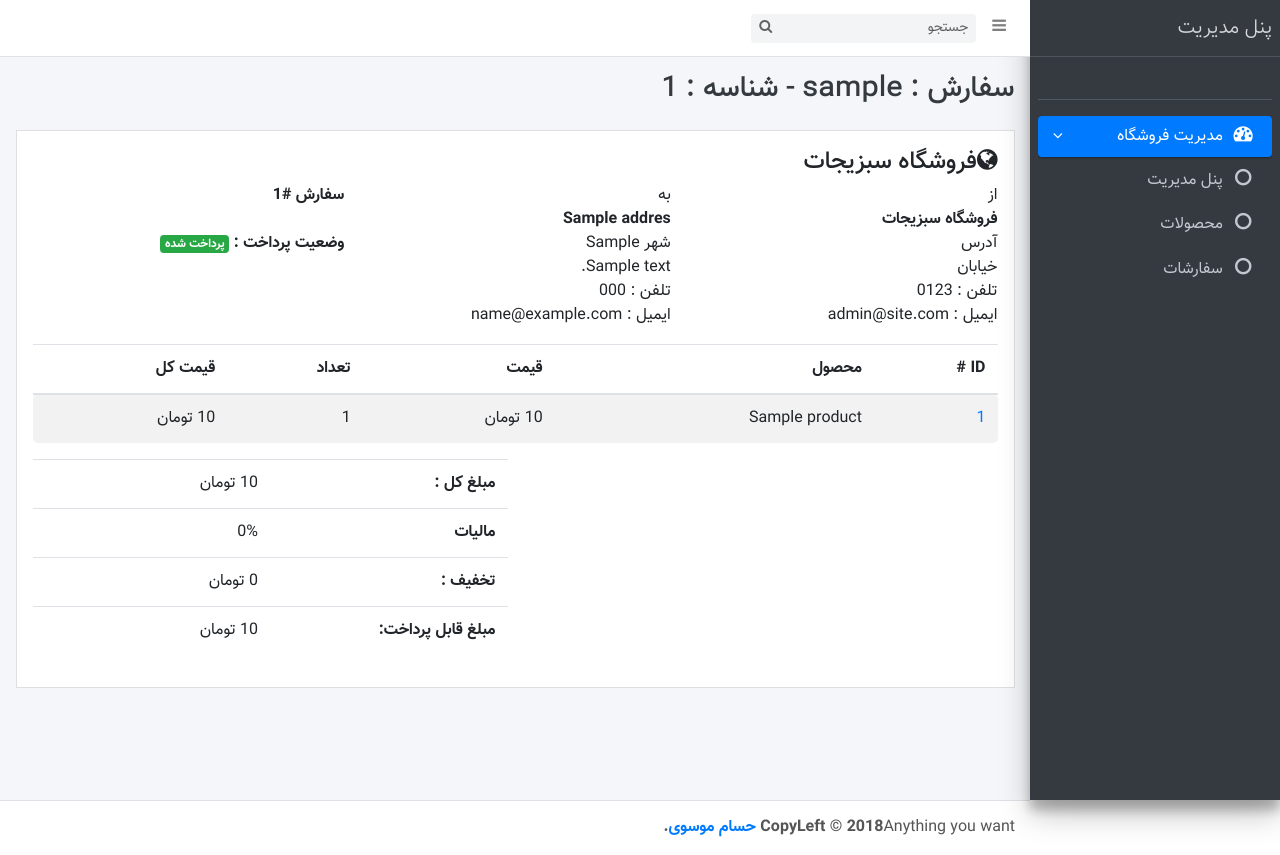
After one commit to AbolfazlAbdi48/entekhab-challenge, a Django app: page /panel/orders/1 in a window 1280 px wide. The commit adds this page. Run offline with Django 4.2, Linux system fonts and the light colour scheme; tables that the repository leaves empty hold one stand-in row (values such as "Sample post"); some libraries are stand-ins or nearby versions.

Commit message:
Add: OrderDetail View & Template

```diff
--- /dev/null
+++ b/product/templates/product/admin/order_detail.html
@@ -0,0 +1,130 @@
+{% extends 'product/admin/base.html' %}
+{% load humanize %}
+
+{% block title %}
+    پنل مدیریت | جزئیات سفارش
+{% endblock %}
+
+{% block body_title %}
+ {{ object }}
+{% endblock %}
+
+{% block content %}
+    <div class="col-12">
+        <div class="invoice p-3 mb-3">
+            <!-- title row -->
+            <div class="row">
+                <div class="col-12">
+                    <h4>
+                        <i class="fa fa-globe"></i>فروشگاه سبزیجات
+                    </h4>
+                </div>
+                <!-- /.col -->
+            </div>
+            <!-- info row -->
+            <div class="row invoice-info">
+                <div class="col-sm-4 invoice-col">
+                    از
+                    <address>
+                        <strong>فروشگاه سبزیجات</strong><br>
+                        آدرس<br>
+                        خیابان<br>
+                        تلفن : 0123<br>
+                        ایمیل : admin@site.com
+                    </address>
+                </div>
+                <!-- /.col -->
+                <div class="col-sm-4 invoice-col">
+                    به
+                    <address>
+                        <strong>{{ object.address.name }}</strong><br>
+                        شهر {{ object.address.city }}<br>
+                        {{ object.address.full_address }}<br>
+                        تلفن : {{ object.address.phone_number }}<br>
+                        ایمیل : {{ object.user.email }}
+                    </address>
+                </div>
+                <!-- /.col -->
+                <div class="col-sm-4 invoice-col">
+                    <b>سفارش #{{ object.id }}</b><br>
+                    <br>
+                    <b>وضعیت پرداخت :</b>
+                    {% if order.is_paid %}
+                        <span class="badge badge-success">پرداخت شده</span>
+                    {% else %}
+                        <span class="badge badge-warning">پرداخت نشده</span>
+                    {% endif %}
+                    <br>
+                </div>
+                <!-- /.col -->
+            </div>
+            <!-- /.row -->
+
+            <!-- Table row -->
+            <div class="row">
+                <div class="col-12 table-responsive">
+                    <table class="table table-striped">
+                        <thead>
+                        <tr>
+                            <th>ID #</th>
+                            <th>محصول</th>
+                            <th>قیمت</th>
+                            <th>تعداد</th>
+                            <th>قیمت کل</th>
+                        </tr>
+                        </thead>
+                        <tbody>
+                        {% for detail in order.order_details.all %}
+                            <tr>
+                                <td>
+                                    <a href="{% url 'core:product-detail' detail.product.id %}">{{ detail.product.id }}</a>
+                                </td>
+                                <td>{{ detail.product.title }}</td>
+                                <td>{{ detail.price|intcomma:False }} تومان</td>
+                                <td>{{ detail.count }}</td>
+                                <td>{{ detail.total_price|intcomma:False }} تومان</td>
+                            </tr>
+                        {% endfor %}
+
+                        </tbody>
+                    </table>
+                </div>
+                <!-- /.col -->
+            </div>
+            <!-- /.row -->
+
+            <div class="row">
+                <!-- accepted payments column -->
+                <div class="col-6">
+                </div>
+                <!-- /.col -->
+                <div class="col-6">
+                    <div class="table-responsive">
+                        <table class="table">
+                            <tbody>
+                            <tr>
+                                <th style="width:50%">مبلغ کل :</th>
+                                <td>{{ object.total_order_detail_price|intcomma:False }} تومان</td>
+                            </tr>
+                            <tr>
+                                <th>مالیات</th>
+                                <td>0%</td>
+                            </tr>
+                            <tr>
+                                <th>تخفیف :</th>
+                                <td>0 تومان</td>
+                            </tr>
+                            <tr>
+                                <th>مبلغ قابل پرداخت:</th>
+                                <td>{{ object.total_order_detail_price|intcomma:False }} تومان</td>
+                            </tr>
+                            </tbody>
+                        </table>
+                    </div>
+                </div>
+                <!-- /.col -->
+            </div>
+            <!-- /.row -->
+        </div>
+    </div>
+{% endblock %}
--- a/product/templates/product/admin/orders_list.html
+++ b/product/templates/product/admin/orders_list.html
@@ -30,7 +30,7 @@
                     {% for order in page_obj %}
                         <tr>
                             <td>
-                                <a href="#">{{ order.id }}</a>
+                                <a href="{% url 'product:admin-order-detail' order.pk %}">{{ order.id }}</a>
                             </td>
                             <td>
                                 {{ order.user.get_full_name }}
@@ -48,7 +48,7 @@
                             <td>{{ order.order_details.count }} محصول</td>
                             <td>{{ order.total_order_detail_price|intcomma:False }} تومان</td>
                             <td>
-                                <a href="#">
+                                <a href="{% url 'product:admin-order-detail' order.pk %}">
                                     <span class="badge badge-success">
                                         <i class="fa fa-eye"></i>
                                     </span>
--- a/product/urls.py
+++ b/product/urls.py
@@ -5,14 +5,16 @@ from .views import (
     AdminProductCreateView,
     AdminProductUpdateView,
     AdminProductDeleteView,
-    AdminOrdersListView
+    AdminOrdersListView,
+    AdminOrderDetailView
 )
 
 app_name = 'product'
 urlpatterns = [
     path('panel/', admin_home_view, name='admin-home'),
+    path('panel/orders/', AdminOrdersListView.as_view(), name='admin-order-list'),
+    path('panel/orders/<int:pk>', AdminOrderDetailView.as_view(), name='admin-order-detail'),
     path('panel/products/', AdminProductListView.as_view(), name='admin-product-list'),
-    path('panel/orders/', AdminOrdersListView.as_view(), name='admin-order-list'),
     path('panel/products/create', AdminProductCreateView.as_view(), name='admin-product-create'),
     path('panel/products/update/<int:pk>', AdminProductUpdateView.as_view(), name='admin-product-update'),
     path('panel/products/delete/<int:pk>', AdminProductDeleteView.as_view(), name='admin-product-delete'),
--- a/product/views.py
+++ b/product/views.py
@@ -2,7 +2,7 @@ from django.shortcuts import render
 
 # Create your views here.
 from django.urls import reverse_lazy
-from django.views.generic import ListView, CreateView, UpdateView, DeleteView
+from django.views.generic import ListView, CreateView, UpdateView, DeleteView, DetailView
 
 from core.models import Order
 from product.models import Product
@@ -42,3 +42,8 @@ class AdminOrdersListView(ListView):
     model = Order
     template_name = 'product/admin/orders_list.html'
     paginate_by = 20
+
+
+class AdminOrderDetailView(DetailView):
+    model = Order
+    template_name = 'product/admin/order_detail.html'
```
